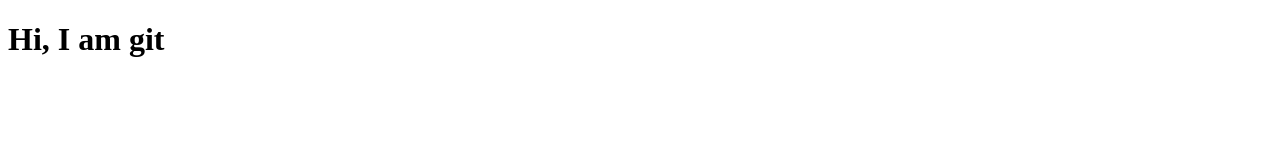
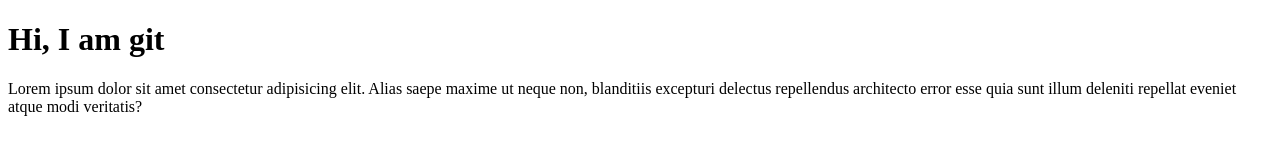
Before and after one commit to eiphyo15/Project, a plain HTML site: page index.html in a window 1280 px wide. Drawn offline with Linux system fonts and the light colour scheme.

Commit message:
second commit

```diff
--- a/index.html
+++ b/index.html
@@ -7,5 +7,9 @@
 </head>
 <body>
     <h1>Hi, I am git</h1>
+    <p>Lorem ipsum dolor sit amet consectetur
+        adipisicing elit. Alias saepe maxime ut neque non,
+         blanditiis excepturi delectus repellendus architecto error esse quia
+         sunt illum deleniti repellat eveniet atque modi veritatis?</p>
 </body>
 </html>
```
